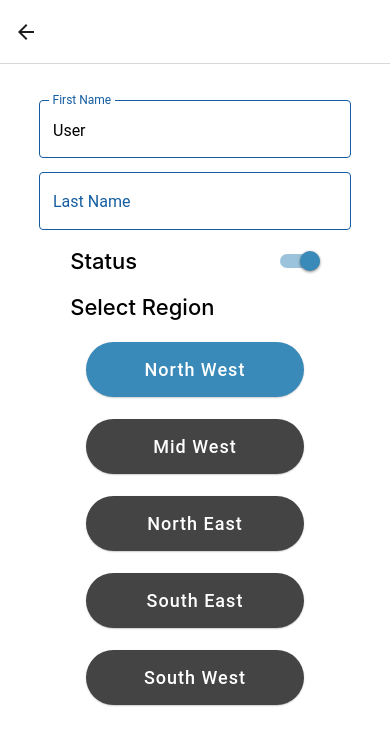
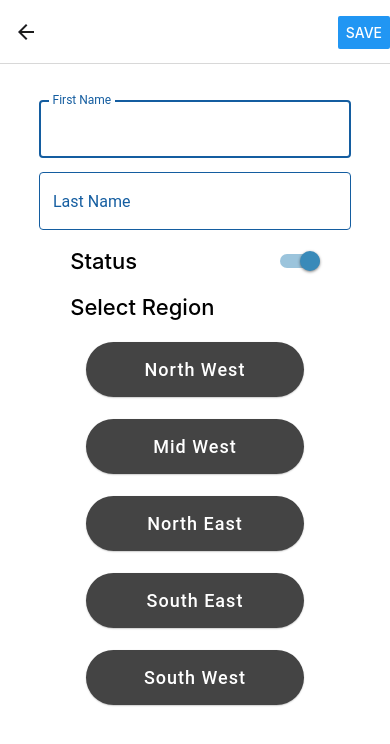
Before and after one commit to shubhamjindal30/crm-app, a React Native app: screen /EditUserScreen in a window 390 px wide. Shown: the top 744 px of the page. Built offline with nearby package versions, Linux system fonts and the light colour scheme; what expo-linking would draw is missing.

Commit message:
feat: finalise edit/create customer screen

```diff
--- a/src/screens/EditUserScreen.tsx
+++ b/src/screens/EditUserScreen.tsx
@@ -1,56 +1,72 @@
-import { useRef, useState } from 'react';
-import { Keyboard, StyleSheet } from 'react-native';
+import { useEffect, useRef, useState } from 'react';
+import { Keyboard, StyleSheet, Button as DefaultButton, Alert } from 'react-native';
+import { useDispatch, useSelector } from 'react-redux';
 import { Switch } from 'react-native-paper';
 
 import { Theme } from '../constants';
 import { RootStackScreenProps } from '../types';
+import { RootState } from '../store';
 import { ScrollView, Input, View, Button, Text } from '../components';
+import { saveCustomer } from '../features/customer/actions';
 
-const REGION_LIST = [
-  {
-    id: '1',
-    name: 'North West'
-  },
-  {
-    id: '2',
-    name: 'Mid West'
-  },
-  {
-    id: '3',
-    name: 'North East'
-  },
-  {
-    id: '4',
-    name: 'South East'
-  },
-  {
-    id: '5',
-    name: 'South West'
-  }
-];
+const EditUserScreen = ({ navigation, route }: RootStackScreenProps<'EditUserScreen'>) => {
+  const dispatch = useDispatch();
+  const customerId = route?.params?.userId || null;
 
-const USER = {
-  id: '1',
-  firstName: 'User',
-  lastName: `1`,
-  region: {
-    id: '1',
-    name: 'North West'
-  },
-  isActive: true
-};
+  const regions = useSelector((state: RootState) => state.region.regions);
+  const customer = customerId
+    ? useSelector((state: RootState) => state.customer.customers.find((x) => x.id === customerId))
+    : null;
 
-const EditUserScreen = ({}: RootStackScreenProps<'EditUserScreen'>) => {
-  const [firstName, setFirstName] = useState(USER.firstName);
-  const [lastName, setLastName] = useState('');
-  const [status, setStatus] = useState(USER.isActive);
-  const [selectedRegion, setSelectedRegion] = useState(USER.region.id);
+  const [firstName, setFirstName] = useState(customer ? customer.firstName : '');
+  const [lastName, setLastName] = useState(customer ? customer.lastName : '');
+  const [status, setStatus] = useState(customer ? customer.isActive : true);
+  const [selectedRegion, setSelectedRegion] = useState(customer ? customer.region : '');
 
   const [fnamError, setFnameError] = useState('');
   const [lnamError, setLnameError] = useState('');
 
   const fnameRef = useRef<HTMLInputElement>();
   const lnameRef = useRef<HTMLInputElement>();
+
+  const handleSave = () => {
+    Keyboard.dismiss();
+
+    if (!firstName) {
+      setFnameError('First name cannot be empty!');
+      fnameRef.current?.focus();
+      return;
+    }
+
+    if (!lastName) {
+      setLnameError('Last name cannot be empty!');
+      lnameRef.current?.focus();
+      return;
+    }
+
+    if (!selectedRegion) {
+      Alert.alert('Please select a region!');
+    }
+
+    dispatch(
+      saveCustomer({
+        id: customerId || '',
+        firstName,
+        lastName,
+        isActive: status,
+        region: selectedRegion
+      })
+    );
+
+    navigation.goBack();
+
+  };
+
+  useEffect(() => {
+    navigation.setOptions({
+      headerRight: () => <DefaultButton title="Save" onPress={handleSave} />
+    });
+  }, [handleSave]);
 
   const handleFirstNameChange = (fname: string) => setFirstName(fname);
   const handleLastNameChange = (lname: string) => setLastName(lname);
@@ -64,6 +80,7 @@ const EditUserScreen = ({}: RootStackScreenProps<'EditUserScreen'>) => {
         value={firstName}
         returnKeyType="next"
         autoCapitalize="words"
+        autoFocus={true}
         autoComplete={false}
         onChange={() => setFnameError('')}
         onChangeText={handleFirstNameChange}
@@ -86,7 +103,7 @@ const EditUserScreen = ({}: RootStackScreenProps<'EditUserScreen'>) => {
         <Switch color={Theme.colors.secondary} value={status} onValueChange={handleStatusChange} />
       </View>
       <Text style={[styles.headings, styles.regionHeadline]}>Select Region</Text>
-      {REGION_LIST.map((region, index) => (
+      {regions && regions.map((region, index) => (
         <Button
           style={styles.regionBtn}
           key={`${region.id}-${index}`}
--- a/src/screens/RegionListScreen.tsx
+++ b/src/screens/RegionListScreen.tsx
@@ -26,7 +26,7 @@ const RegionListScreen = ({ navigation }: RootStackScreenProps<'RegionListScreen
           {region.name}
         </Button>
       ))}
-      <Button mode="contained" onPress={() => {}}>
+      <Button mode="contained" onPress={() => navigation.navigate('EditUserScreen')}>
         Create User
       </Button>
     </View>
```
